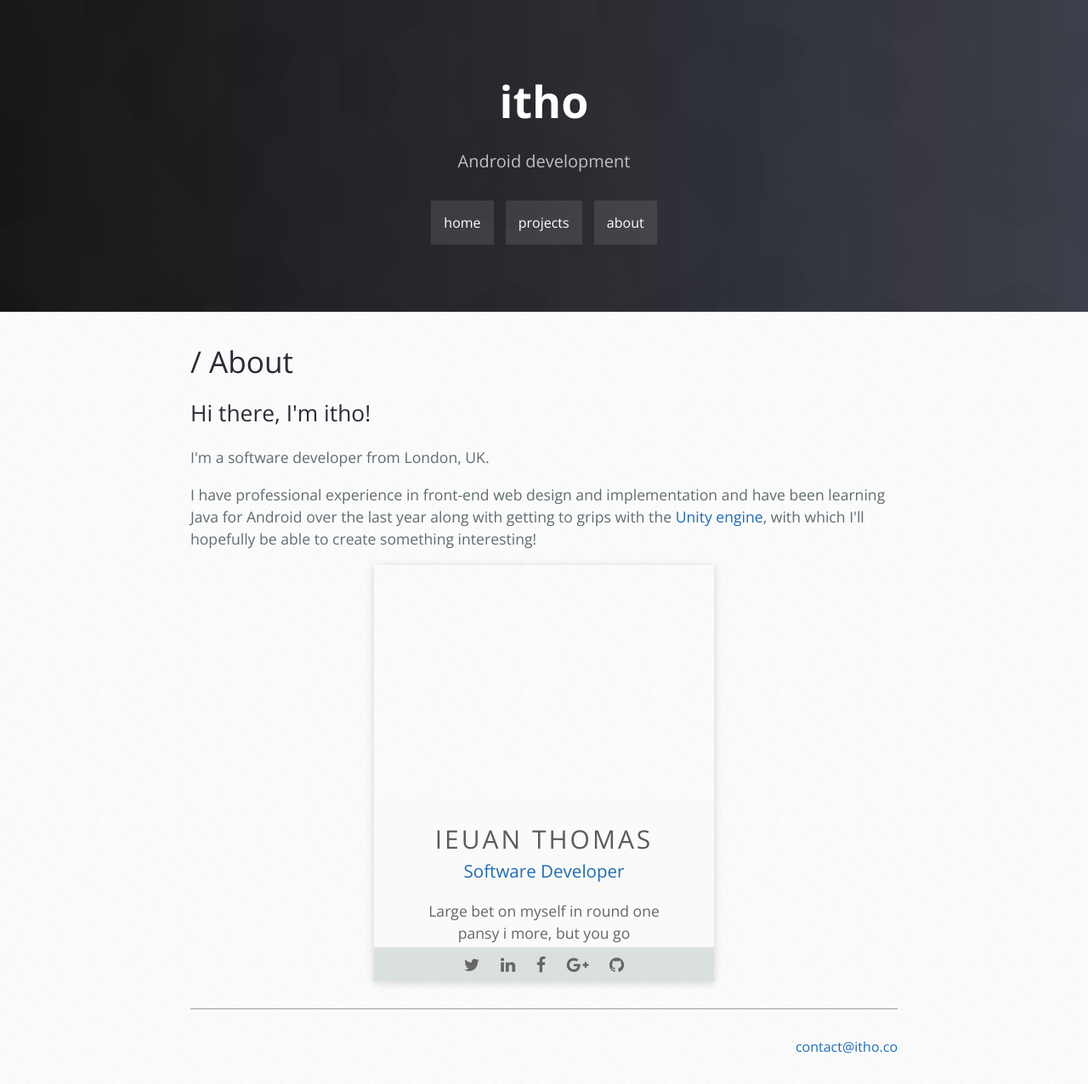
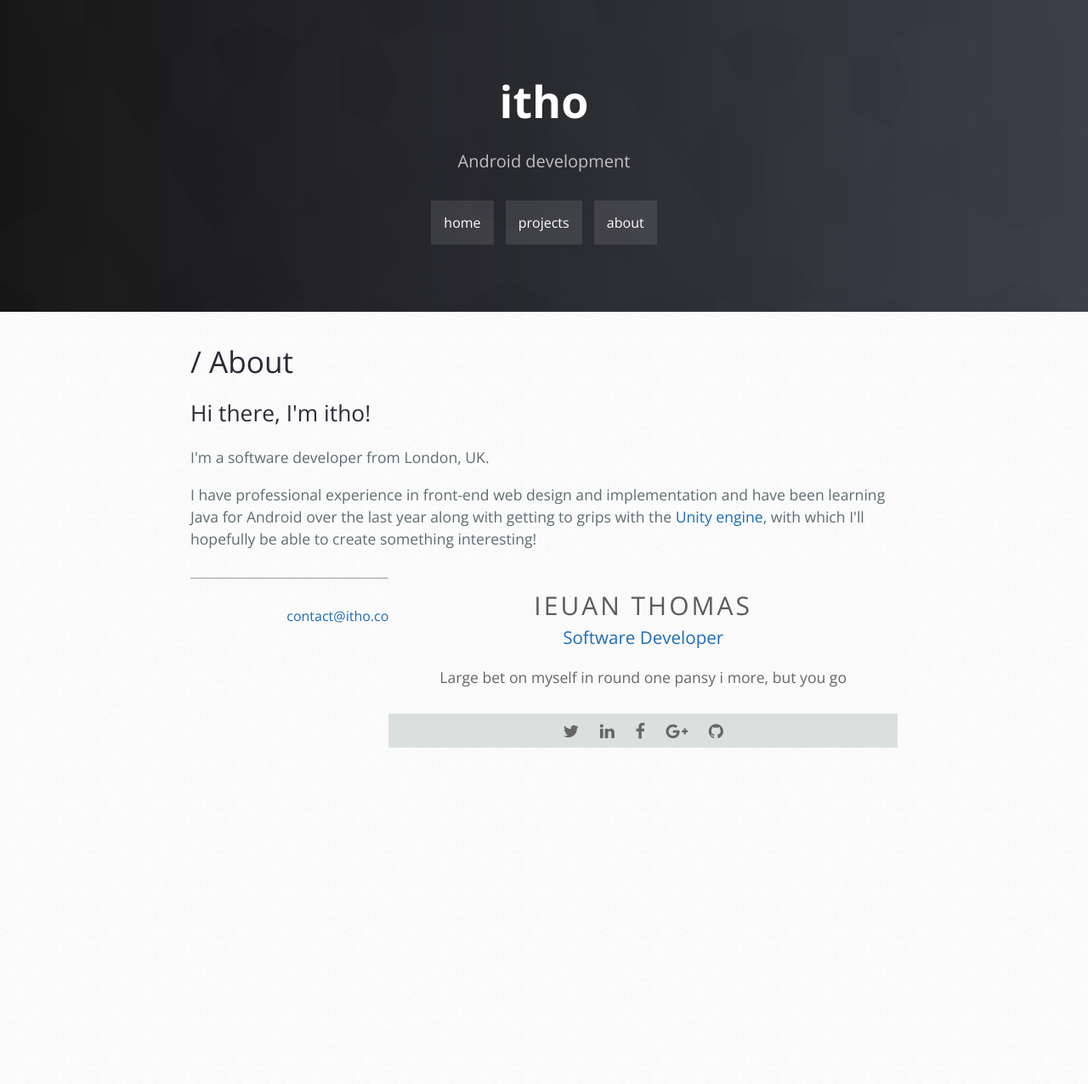
Before and after one commit to itho/itho.github.io, a Jekyll site: the page built from about/index.html, in a window 1280 px wide. Shown: the whole page at 85% size. Built offline with Jekyll 4.4.1, drawn with Linux system fonts in a browser that asks for light colours; some web fonts are replaced; after the commit the page ends 940 px from its top, so only the background shows below that.

Commit message:
Updated profile-card

```diff
--- a/_sass/_profile.scss
+++ b/_sass/_profile.scss
@@ -1,11 +1,17 @@
 //
 
 #profile-card{
-  width:400px;
+  max-width:100%;
   height:100%;
-  // @include box-shadow(#999 2px 2px 10px);
   box-shadow: 0 2px 10px 0 rgba(0, 0, 0, 0.16);
   margin:0px auto;
+}
+
+#profile-left-col {
+  float: left;
+}
+#profile-right-col {
+  float: right;
 }
 
 .profile-image{
--- a/about/index.html
+++ b/about/index.html
@@ -12,10 +12,13 @@ title:  itho - About
   with which I'll hopefully be able to create something interesting!</p>
 </div><!-- /.blurb -->
 <div id="profile-card">
+  <div id="profile-left-col">
     <div class="profile-image"></div>
+  </div>
+  <div id="profile-right-col">
     <div class="profile-info">
       <h1 class="profile-name">Ieuan Thomas</h1>
-    <h3 class="profile-position"><a href="#">Software Developer</a></h3>
+      <h3 class="profile-position"><a href="http://itho.co">Software Developer</a></h3>
       <p>Large bet on myself in round one pansy i more, but you go</p>
     </div>
     <div class="profile-social">
@@ -26,3 +29,4 @@ title:  itho - About
       <a href="https://github.com/itho/"><i class="fa fa-github" aria-hidden="true"></i></a>
     </div>
   </div>
+</div>
```
Lines whose indentation alone changed are shown as unchanged.
